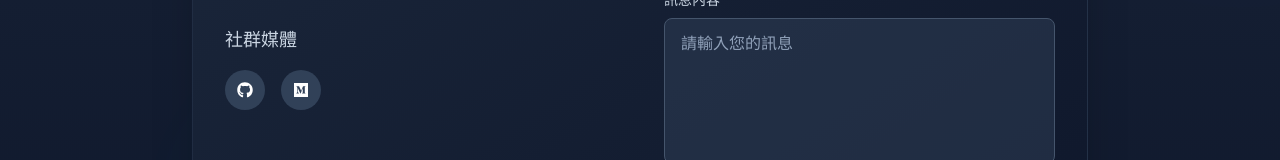
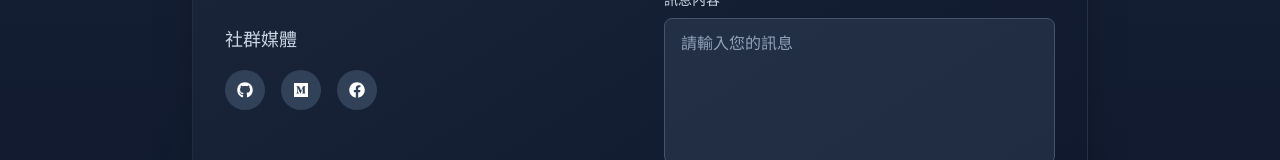
Before and after one commit to Nody-Peng/Resume, a Next.js app: page / in a window 1280 px wide. Shown: the part 7714-7874 px from the top of the page. Built offline with nearby package versions, Linux system fonts and the light colour scheme.

Commit message:
doc: 修改contact.tsx的社群媒體hover

```diff
--- a/src/components/Contact.tsx
+++ b/src/components/Contact.tsx
@@ -2,7 +2,7 @@
 
 import { useState } from "react";
 import { motion } from "framer-motion";
-import { FaEnvelope, FaGithub, FaMedium } from "react-icons/fa";
+import { FaEnvelope, FaFacebook, FaGithub, FaMedium } from "react-icons/fa";
 import React from "react";
 
 export default function Contact() {
@@ -183,9 +183,18 @@ export default function Contact() {
                       href="https://medium.com/@ablecck12"
                       target="_blank"
                       rel="noopener noreferrer"
-                      className="w-10 h-10 rounded-full bg-slate-700 flex items-center justify-center hover:bg-green-600 transition-colors"
+                      className="w-10 h-10 rounded-full bg-slate-700 flex items-center justify-center hover:bg-slate-900 transition-colors"
                     >
                       <FaMedium className="text-white" />
+                    </motion.a>
+                    <motion.a
+                      whileHover={{ y: -5 }}
+                      href="https://www.facebook.com/nody.peng/"
+                      target="_blank"
+                      rel="noopener noreferrer"
+                      className="w-10 h-10 rounded-full bg-slate-700 flex items-center justify-center hover:bg-slate-900 transition-colors"
+                    >
+                      <FaFacebook className="text-white" />
                     </motion.a>
                   </div>
                 </div>
```
